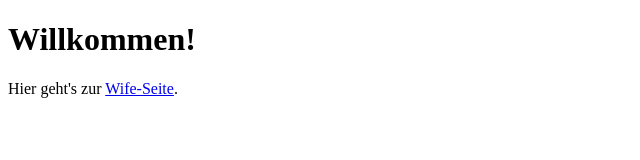
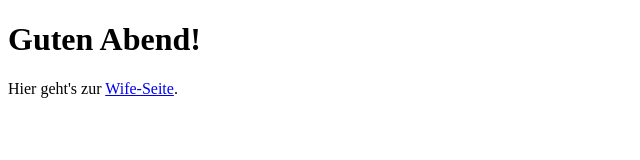
Before and after one commit to petkraw/wife, a plain HTML site: page index.html in a window 1280 px wide. Shown: the whole page, without its empty margins (0-640 px from the left). Drawn offline with Linux system fonts and the light colour scheme.

```diff
--- a/index.html
+++ b/index.html
@@ -4,7 +4,7 @@
     <title>Meine Webseite</title>
 </head>
 <body>
-    <h1>Willkommen!</h1>
+    <h1>Guten Abend!</h1>
     <p>Hier geht's zur <a href="wife.html">Wife-Seite</a>.</p>
 </body>
 </html>
```
Also changed, not shown: jokes.txt (added).
